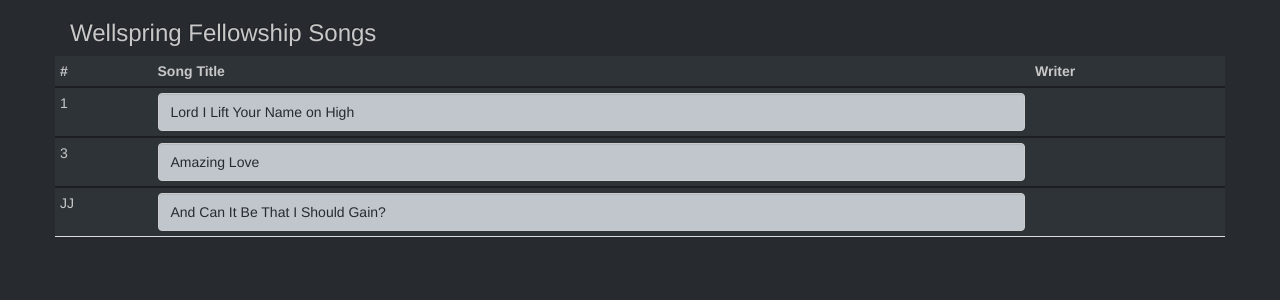
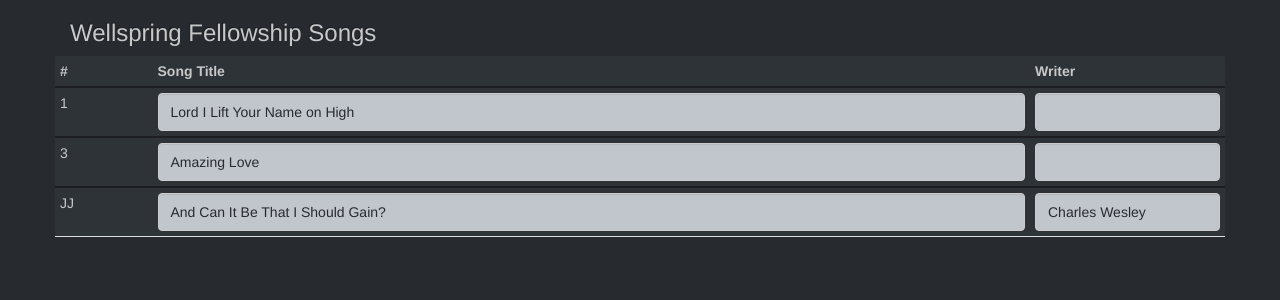
Before and after one commit to Wellspring-Fellowship/WSF-Hymnal, a Jekyll site: the page built from index.html, in a window 1280 px wide. Shown: the top 300 px of the page. Built offline with Jekyll 4.4.1, drawn with Linux system fonts in a browser that asks for light colours; nearby versions of some CDN libraries.

Commit message:
Add a modal to display writer information

```diff
--- /dev/null
+++ b/_includes/writerModal.html
@@ -0,0 +1,21 @@
+{% for post in site.posts %}
+{% if post.writer %}
+{% assign writer = {{post.writer | camelcase }} %}
+<div class="modal fade" id="myModal{{ writer }}" tabindex="-1" role="dialog" aria-labelledby="myModalLabel" aria-hidden="true">
+  <div class="modal-dialog">
+    <div class="modal-content">
+      <div class="modal-header">
+        <button type="button" class="close" data-dismiss="modal" aria-hidden="true">&times;</button>
+        <h3 class="modal-heading"><p id=\"song_title\" class=\"text-left\">{{post.title }}</p></h3>
+      </div>
+      <div class="modal-body">{{ post.content }}
+      </div>
+      <div class="modal-footer">
+        <button type="button" class="btn btn-default" data-dismiss="modal">Close</button>
+      </div>
+    </div>
+  </div>
+  <div class="clear"></div>
+</div>
+{% endif %}
+{% endfor %}
--- a/_posts/2015-05-05-and-can-it-be-that-i-should-gain.markdown
+++ b/_posts/2015-05-05-and-can-it-be-that-i-should-gain.markdown
@@ -3,6 +3,7 @@ layout: post
 title: "And Can It Be That I Should Gain?"
 date: 2015-05-05T11:25:32-05:00
 song: "JJ"
+writer: "Charles Wesley"
 ---
 
 And can it be that I should gain
--- a/index.html
+++ b/index.html
@@ -3,6 +3,8 @@ layout: default
 ---
 
 {% include modal.html %}
+{% include writerModal.html %}
+
 
 <h3>{{ site.title }}</h3>
 <div class="row">
@@ -16,13 +18,16 @@ layout: default
   </thead>
   {% assign posts = site.posts | sort:'song' %}
   {% for post in posts %}
+  {% assign writer = {{ post.writer | camelcase }} %}
+  {% unless post.author %}
     <tbody>
         <tr>
           <td class="col-xs-1">{{ post.song }}</td>
           <td class="col-xs-9"><a class="form-control song-title" data-toggle="modal" data-target="#myModal{{ post.song }}" data-remote="true" href="{{ post.url }}">{{ post.title }}</a></td>
-          <td class="col-xs-2">{{ song.writer }}</td>
+          <td class="col-xs-2"><a class="form-control song-title" data-toggle="modal" data-target="#myModal{{ writer }}" data-remote="true" >{{ post.writer }}</a></td></td>
         </tr>
-        {% endfor %}
+  {% endunless %}
+  {% endfor %}
     </tbody>
   </table>
 </div>
```
Also changed, not shown: _posts/2015-05-06-charles-wesley.markdown (added, +10 -0 lines).
